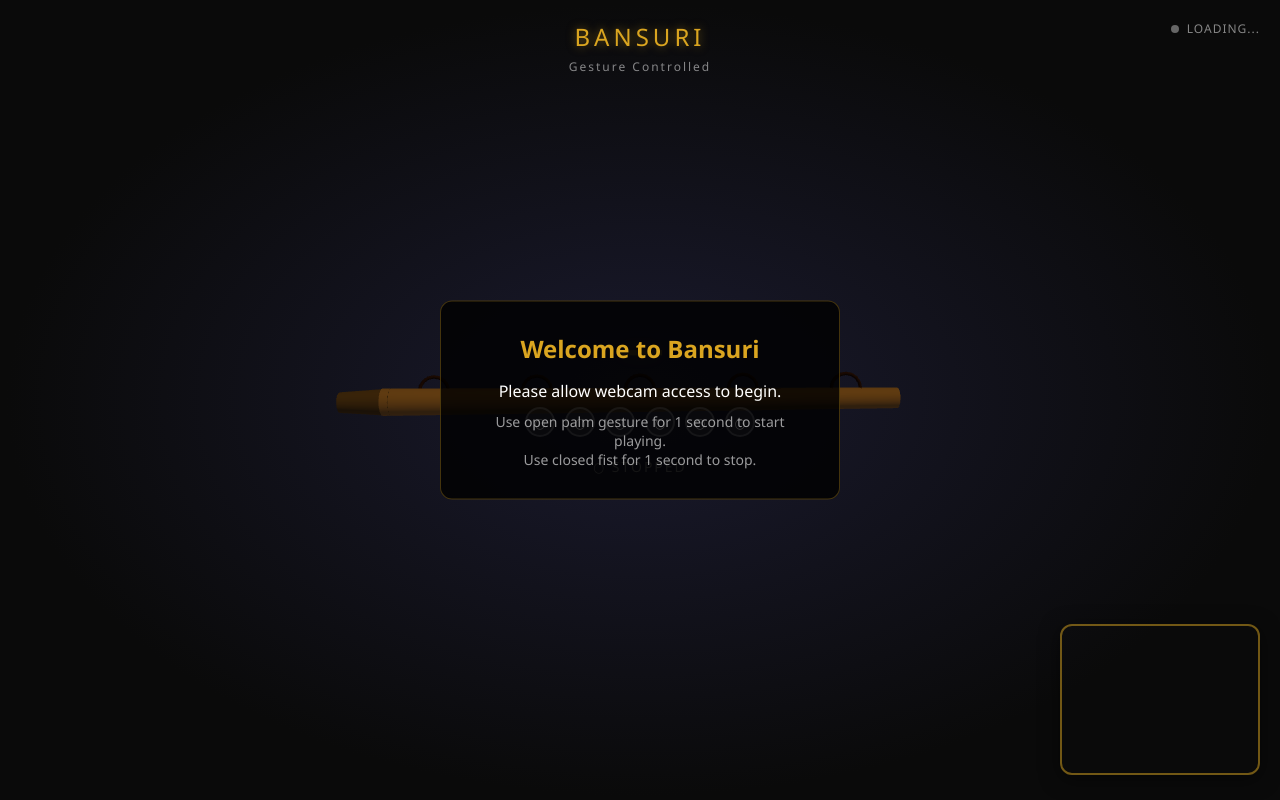
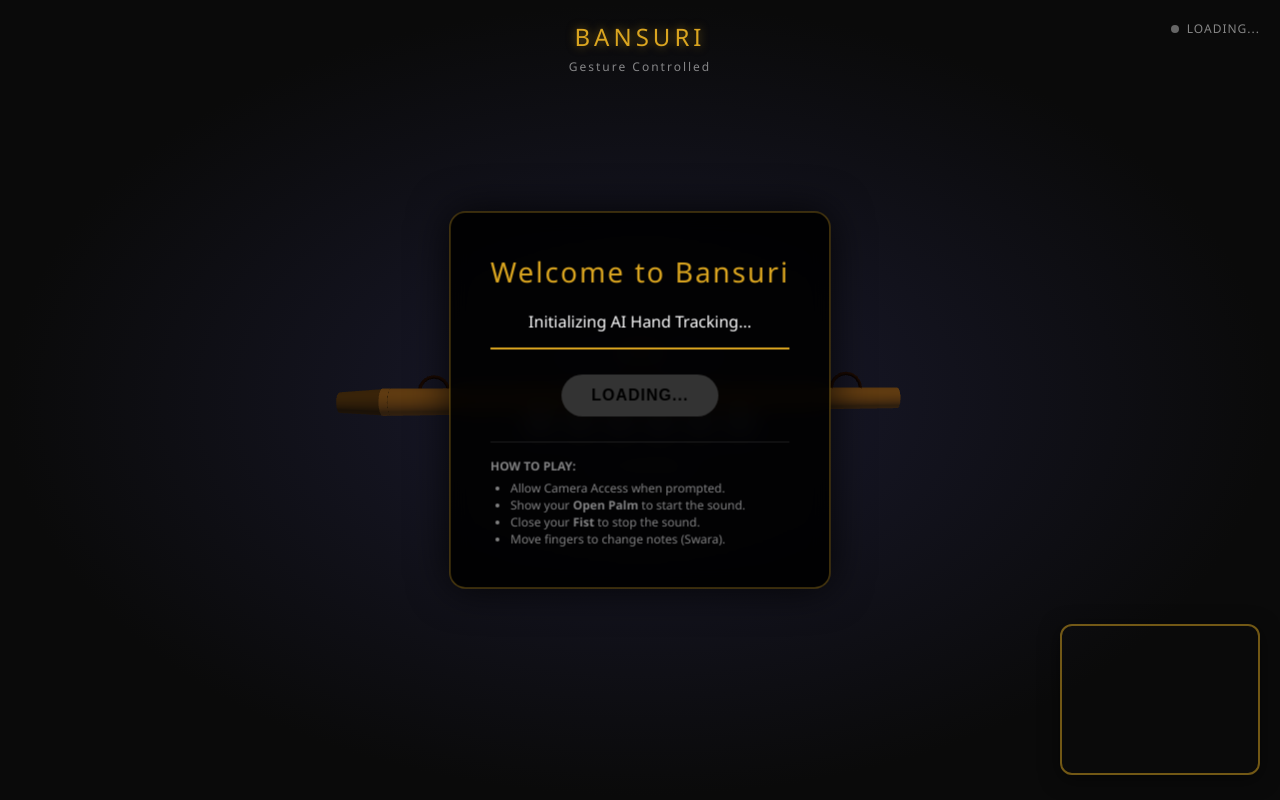
Before and after one commit to Coder-011/Visual-Bamboo, a React (Vite) app: page / in a window 1280 px wide. Built offline with nearby package versions, Linux system fonts and the light colour scheme; no server answers.

Commit message:
Fix: Add Start button, improve camera error handling, and pin MediaPipe version

```diff
--- a/src/App.tsx
+++ b/src/App.tsx
@@ -105,30 +105,81 @@ const App: React.FC = () => {
         </p>
       </div>
 
-      {/* Instructions */}
-      {!webcamReady && (
+      {/* Instructions / Splash Screen */}
+      {(!webcamReady || !isPlaying) && (
         <div style={{
           position: 'absolute',
           top: '50%',
           left: '50%',
           transform: 'translate(-50%, -50%)',
           zIndex: 30,
-          backgroundColor: 'rgba(0, 0, 0, 0.8)',
-          padding: '30px',
-          borderRadius: '12px',
-          border: '1px solid rgba(218, 165, 32, 0.3)',
+          backgroundColor: 'rgba(0, 0, 0, 0.9)',
+          padding: '40px',
+          borderRadius: '16px',
+          border: '1px solid rgba(218, 165, 32, 0.5)',
           textAlign: 'center',
-          maxWidth: '400px',
+          maxWidth: '450px',
+          boxShadow: '0 0 40px rgba(0,0,0,0.8)',
+          backdropFilter: 'blur(10px)',
         }}>
-          <h2 style={{ color: '#DAA520', marginBottom: '15px' }}>Welcome to Bansuri</h2>
-          <p style={{ color: '#fff', marginBottom: '10px' }}>
-            Please allow webcam access to begin.
-          </p>
-          <p style={{ color: 'rgba(255, 255, 255, 0.6)', fontSize: '14px' }}>
-            Use open palm gesture for 1 second to start playing.
-            <br />
-            Use closed fist for 1 second to stop.
-          </p>
+          <h2 style={{ color: '#DAA520', marginBottom: '20px', fontSize: '28px', fontWeight: '300', letterSpacing: '2px' }}>
+            Welcome to Bansuri
+          </h2>
+
+          {useBansuriStore.getState().error ? (
+            <div style={{ color: '#ff4d4d', marginBottom: '20px', backgroundColor: 'rgba(255, 77, 77, 0.1)', padding: '10px', borderRadius: '4px' }}>
+              {useBansuriStore.getState().error}
+            </div>
+          ) : !webcamReady ? (
+            <div style={{ color: '#fff', marginBottom: '25px' }}>
+              <p style={{ marginBottom: '15px' }}>Initializing AI Hand Tracking...</p>
+              <div style={{ width: '100%', height: '2px', background: '#333', overflow: 'hidden' }}>
+                <div className="loading-bar" style={{ height: '100%', background: '#DAA520' }} />
+              </div>
+            </div>
+          ) : (
+            <div style={{ color: '#fff', marginBottom: '25px' }}>
+              <p style={{ marginBottom: '15px', color: '#90EE90' }}>✓ Camera & AI Ready</p>
+              <p style={{ fontSize: '14px', color: 'rgba(255,255,255,0.7)', marginBottom: '20px' }}>
+                Click the button below to enable audio and start the gesture recognition.
+              </p>
+            </div>
+          )}
+
+          <button
+            onClick={() => {
+              if (webcamReady) {
+                useBansuriStore.getState().setPlaying(true);
+                import('./systems/audioEngine').then(m => m.audioEngine.initialize());
+              }
+            }}
+            disabled={!webcamReady}
+            style={{
+              backgroundColor: webcamReady ? '#DAA520' : '#333',
+              color: '#000',
+              border: 'none',
+              padding: '12px 30px',
+              borderRadius: '30px',
+              fontSize: '16px',
+              fontWeight: '600',
+              cursor: webcamReady ? 'pointer' : 'not-allowed',
+              transition: 'all 0.3s',
+              textTransform: 'uppercase',
+              letterSpacing: '1px',
+            }}
+          >
+            {webcamReady ? 'Start Playing' : 'Loading...'}
+          </button>
+
+          <div style={{ marginTop: '25px', textAlign: 'left', color: 'rgba(255,255,255,0.5)', fontSize: '12px', borderTop: '1px solid rgba(255,255,255,0.1)', paddingTop: '15px' }}>
+            <strong>HOW TO PLAY:</strong>
+            <ul style={{ paddingLeft: '20px', marginTop: '5px' }}>
+              <li>Allow Camera Access when prompted.</li>
+              <li>Show your <strong>Open Palm</strong> to start the sound.</li>
+              <li>Close your <strong>Fist</strong> to stop the sound.</li>
+              <li>Move fingers to change notes (Swara).</li>
+            </ul>
+          </div>
         </div>
       )}
 
--- a/src/components/WebcamView.tsx
+++ b/src/components/WebcamView.tsx
@@ -50,12 +50,21 @@ const WebcamView: React.FC = () => {
           videoRef.current.srcObject = stream;
           await videoRef.current.play();
 
-          await handTrackingSystem.initialize(videoRef.current);
-          handTrackingSystem.startDetection(handleResults);
-          setWebcamReady(true);
+          try {
+            await handTrackingSystem.initialize(videoRef.current);
+            handTrackingSystem.startDetection(handleResults);
+            setWebcamReady(true);
+          } catch (aiErr) {
+            console.error('AI Initialization failed:', aiErr);
+            useBansuriStore.getState().setError('Failed to initialize AI Hand Tracking. Please check your internet connection.');
+          }
         }
-      } catch (err) {
+      } catch (err: any) {
         console.error('Camera access error:', err);
+        let msg = 'Camera access denied. Please allow camera permissions and refresh.';
+        if (err.name === 'NotFoundError' || err.name === 'DevicesNotFoundError') msg = 'No camera found on this device.';
+        if (err.name === 'NotReadableError' || err.name === 'TrackStartError') msg = 'Camera is already in use by another app.';
+        useBansuriStore.getState().setError(msg);
       }
     };
 
--- a/src/store/useBansuriStore.ts
+++ b/src/store/useBansuriStore.ts
@@ -10,6 +10,7 @@ interface BansuriState {
   isGestureActive: boolean;
   webcamReady: boolean;
   audioReady: boolean;
+  error: string | null;
   detectionLatency: number;
   setPlaying: (playing: boolean) => void;
   setCurrentSwara: (swara: Swara) => void;
@@ -17,6 +18,7 @@ interface BansuriState {
   setGestureActive: (active: boolean) => void;
   setWebcamReady: (ready: boolean) => void;
   setAudioReady: (ready: boolean) => void;
+  setError: (error: string | null) => void;
   setDetectionLatency: (latency: number) => void;
 }
 
@@ -27,6 +29,7 @@ export const useBansuriStore = create<BansuriState>((set) => ({
   isGestureActive: false,
   webcamReady: false,
   audioReady: false,
+  error: null,
   detectionLatency: 0,
   setPlaying: (playing) => set({ isPlaying: playing }),
   setCurrentSwara: (swara) => set({ currentSwara: swara }),
@@ -34,5 +37,6 @@ export const useBansuriStore = create<BansuriState>((set) => ({
   setGestureActive: (active) => set({ isGestureActive: active }),
   setWebcamReady: (ready) => set({ webcamReady: ready }),
   setAudioReady: (ready) => set({ audioReady: ready }),
+  setError: (error) => set({ error: error }),
   setDetectionLatency: (latency) => set({ detectionLatency: latency }),
 }));
--- a/src/systems/handTracking.ts
+++ b/src/systems/handTracking.ts
@@ -17,7 +17,7 @@ class HandTrackingSystem {
     this.videoElement = videoElement;
 
     const vision = await FilesetResolver.forVisionTasks(
-      'https://cdn.jsdelivr.net/npm/@mediapipe/tasks-vision@latest/wasm'
+      'https://cdn.jsdelivr.net/npm/@mediapipe/tasks-vision@0.10.16/wasm'
     );
 
     this.handLandmarker = await HandLandmarker.createFromOptions(vision, {
```
